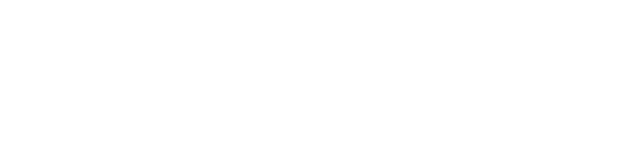
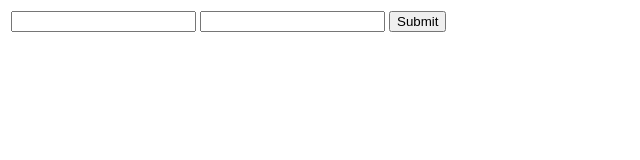
Before and after one commit to M4ksd/sitekol12, a plain HTML site: page index1.html in a window 1280 px wide. Shown: the whole page, without its empty margins (0-640 px from the left). Drawn offline with Linux system fonts and the light colour scheme.

Commit message:
конь

```diff
--- a/index1.html
+++ b/index1.html
@@ -6,6 +6,19 @@
     <title></title>
 </head>
 <body>
-
+    <form method="post" id="myform"></form>
+    <table>
+        <tr>
+            <td>
+                <input type="text" name="first_name" form="myform">
+            </td>
+            <td>
+                <input type="text" name="second_name" form="myform">
+            </td>
+            <td>
+                <input type="submit" name="add" form="myform" />
+            </td>
+        </tr>
+    </table>
 </body>
 </html>
```
Also changed, not shown: index.html (+2 -0 lines).
